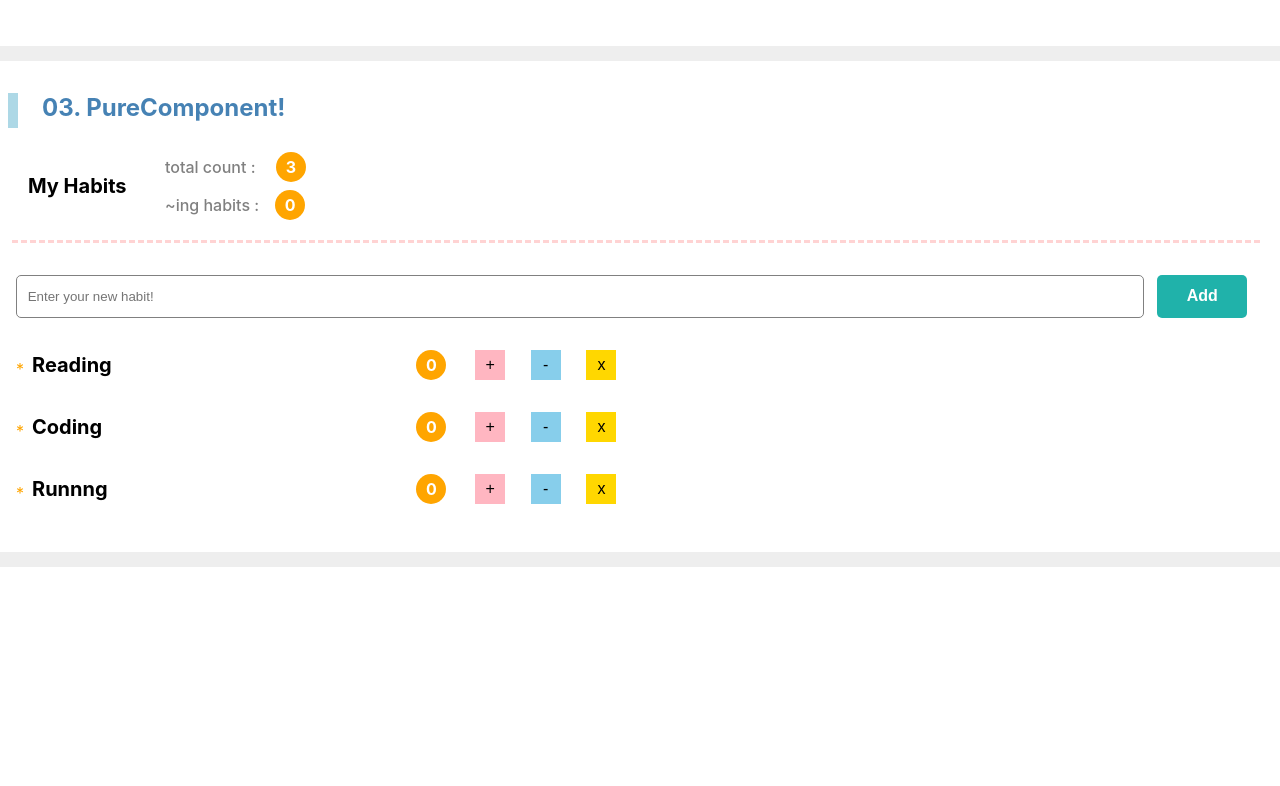
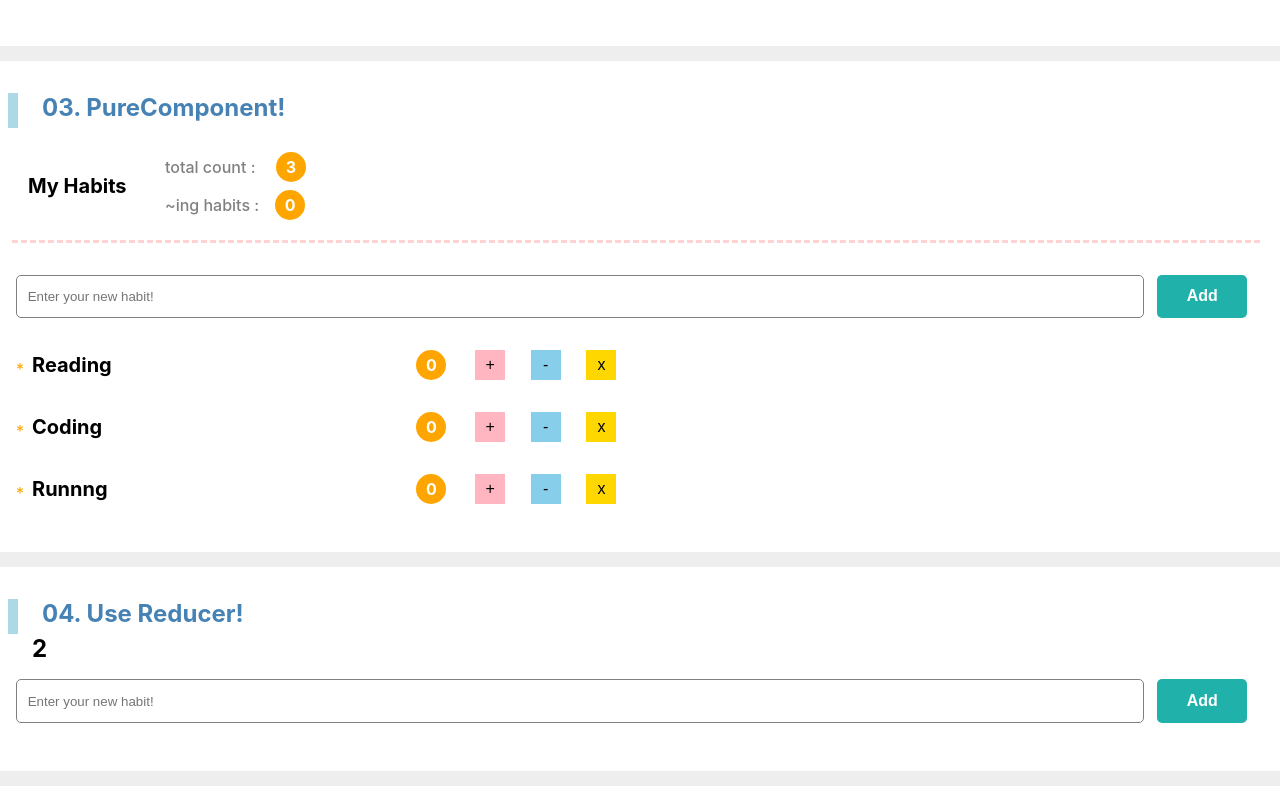
Before and after one commit to syeon-nv/reactDC-all, a React (Create React App) app in the folder react_all/: page / in a window 1280 px wide. Shown: the part 622-1408 px from the top of the page. Before the commit the page ends 1189 px from the top, so only its background shows below. Built offline with nearby package versions, Linux system fonts and the light colour scheme.

Commit message:
restore -- useReducer

```diff
--- a/react_all/src/App.js
+++ b/react_all/src/App.js
@@ -2,6 +2,7 @@ import "./App.css";
 import PureRcc from "./pureComponent/pureRcc";
 import HabitRcc from "./rcc/habitRcc";
 import SimpleHabit from "./simpleRcc/simpleHabit";
+import UseRcc from "./useReducer/useRcc";
 
 function App() {
   return (
@@ -18,6 +19,10 @@ function App() {
         <h2 className="sec_title">03. PureComponent!</h2>
         <PureRcc />
       </section>
+      <section>
+        <h2 className="sec_title">04. Use Reducer!</h2>
+        <UseRcc />
+      </section>
     </>
   );
 }
--- /dev/null
+++ b/react_all/src/useReducer/addForm.jsx
@@ -0,0 +1,34 @@
+import React, { PureComponent } from "react";
+
+const AddForm = () => {
+  const formRef = React.createRef();
+  const inputRef = React.createRef();
+
+  const onSubmit = (event) => {
+    event.preventDefault();
+    const val = this.inputRef.current.value;
+    val && this.props.onAdd(val);
+    this.formRef.current.reset();
+  };
+
+  const initialState = {
+    inputs: {
+      name: "",
+    },
+  };
+
+  return (
+    <form className="addhabit-form" ref={formRef} onSubmit={onSubmit}>
+      <input
+        className="input-habit"
+        type="text"
+        placeholder="Enter your new habit!"
+        ref={inputRef}
+      />
+
+      <button className="submit-habit">Add</button>
+    </form>
+  );
+};
+
+export default AddForm;
--- /dev/null
+++ b/react_all/src/useReducer/useRcc.jsx
@@ -0,0 +1,41 @@
+import React, { Component } from "react";
+import AddForm from "./addForm";
+
+// https://dmitripavlutin.com/react-forms-tutorial/
+
+const initialState = {
+  inputs: {
+    username: "",
+    email: "",
+  },
+  users: [
+    {
+      id: 1,
+      username: "velopert",
+      email: "public.velopert@gmail.com",
+      active: true,
+    },
+    {
+      id: 2,
+      username: "tester",
+      email: "tester@example.com",
+      active: true,
+    },
+    {
+      id: 3,
+      username: "liz",
+      email: "liz@example.com",
+      active: false,
+    },
+  ],
+};
+const UseRcc = () => {
+  return (
+    <>
+      <h1>{initialState.users.filter((user) => user.active).length}</h1>
+      <AddForm />
+    </>
+  );
+};
+
+export default UseRcc;
```
Also changed, not shown: 2 other files (tests, documents, lock files or other folders).
